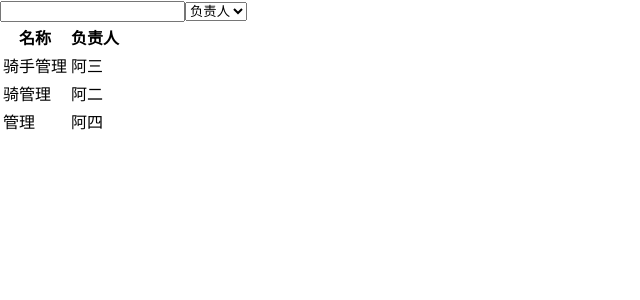
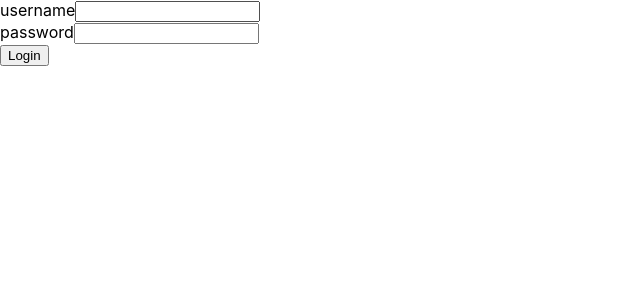
Before and after one commit to allen391/jira, a React (Create React App) app: page / in a window 1280 px wide. Shown: the top 300 px of the page, without its empty margins (0-640 px from the left). Built offline with nearby package versions, Linux system fonts and the light colour scheme; data requests are answered from the project's data file.

Commit message:
feat: add login page

```diff
--- a/package.json
+++ b/package.json
@@ -22,7 +22,7 @@
     "build": "react-scripts build",
     "test": "react-scripts test",
     "eject": "react-scripts eject",
-    "json-server": "json-server __json_server_mock/db.json --watch --port 3001",
+    "json-server": "json-server __json_server_mock/db.json --watch --port 3001 --middlewares ./__json_server_mock/middleware.js",
     "prepare": "husky install"
   },
   "eslintConfig": {
--- a/src/index.tsx
+++ b/src/index.tsx
@@ -3,10 +3,11 @@
 import "./index.css";
 import reportWebVitals from "./reportWebVitals";
 import { ProjectListScreen } from "./screens/project-list";
+import LoginScreen from "./screens/login";
 
 ReactDOM.render(
   <React.StrictMode>
-    <ProjectListScreen />
+    <LoginScreen />
   </React.StrictMode>,
   document.getElementById("root")
 );
--- /dev/null
+++ b/src/screens/login/index.tsx
@@ -0,0 +1,41 @@
+import React, { FormEvent, useEffect } from "react";
+
+const apiUrl = process.env.REACT_APP_API_URL;
+const LoginScreen = () => {
+  const login = (param: { username: string; password: string }) => {
+    fetch(`${apiUrl}/login`, {
+      method: "POST",
+      headers: {
+        "Content-Type": "application/json",
+      },
+      body: JSON.stringify(param),
+    }).then(async (response) => {
+      if (response.ok) {
+      }
+    });
+  };
+  const handleSubmit = (event: FormEvent<HTMLFormElement>) => {
+    event.preventDefault();
+    const username = (event.currentTarget.elements[0] as HTMLInputElement)
+      .value;
+    const password = (event.currentTarget.elements[1] as HTMLInputElement)
+      .value;
+    console.log(username, password);
+    login({ username, password });
+  };
+  return (
+    <form onSubmit={handleSubmit}>
+      <div>
+        <label htmlFor="username">username</label>
+        <input type="text" id={"username"} />
+      </div>
+      <div>
+        <label htmlFor="password">password</label>
+        <input type="password" id={"password"} />
+      </div>
+      <button type={"submit"}>Login</button>
+    </form>
+  );
+};
+
+export default LoginScreen;
```
Also changed, not shown: __json_server_mock/middleware.js (added, +16 -0 lines).
